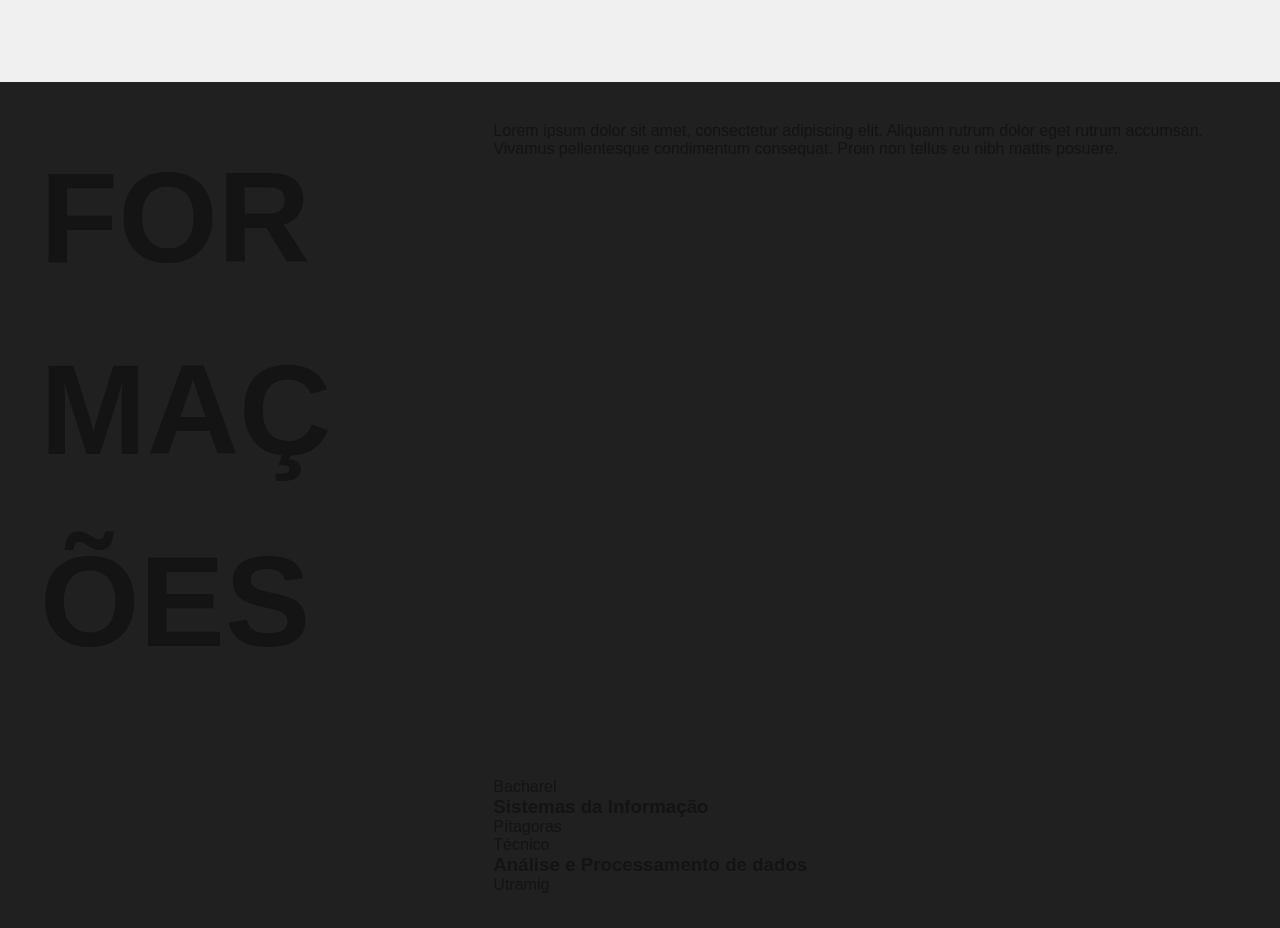
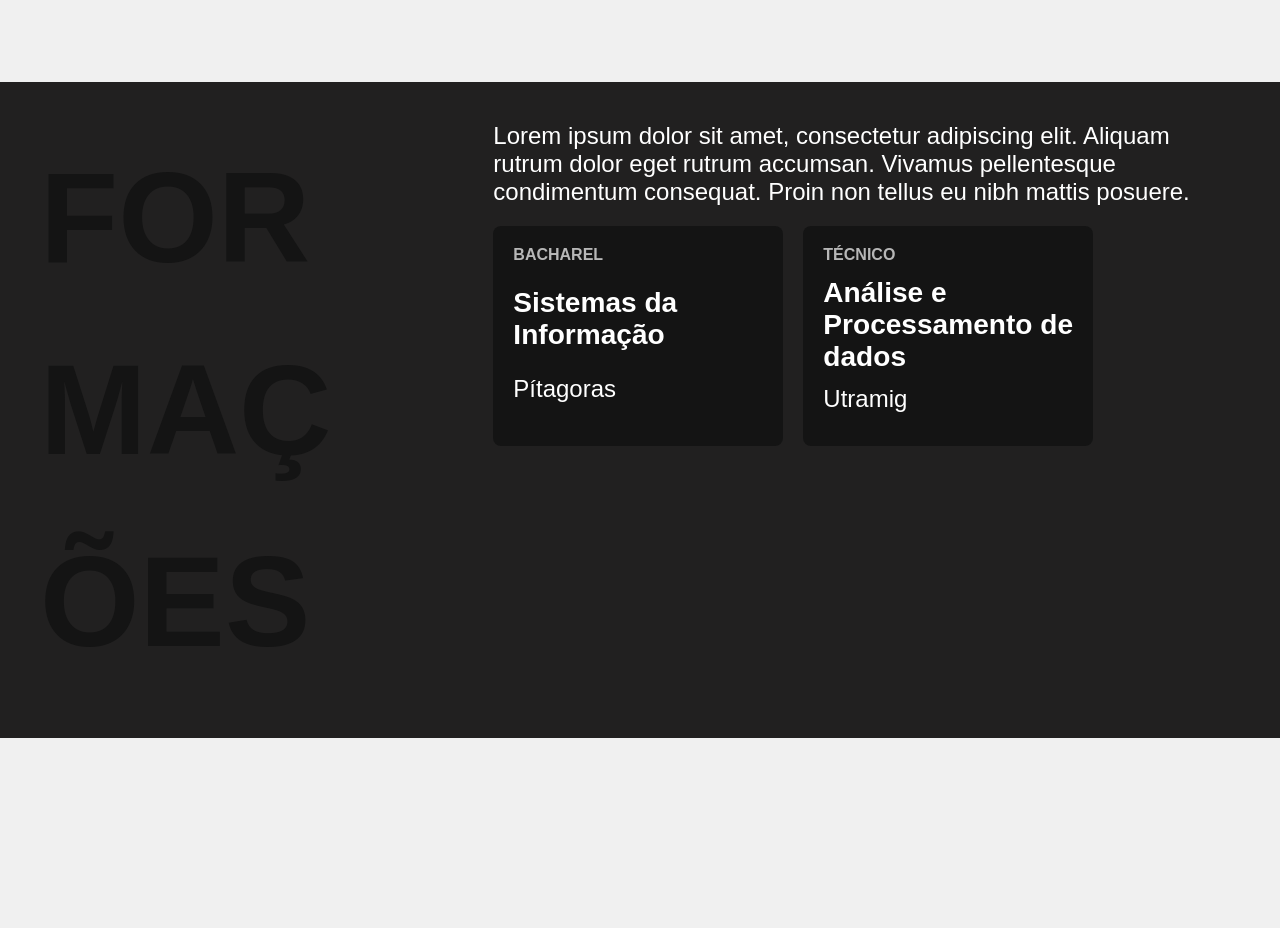
Before and after one commit to Rafes96/portifolio-rafael, a plain HTML site: page index.html in a window 1280 px wide. Shown: the part 1100-2028 px from the top of the page. After the commit the page ends 1838 px from the top, so only its background shows below. Drawn offline with Linux system fonts and the light colour scheme.

Commit message:
ajustando formações novamente

```diff
--- a/css/formacoes.css
+++ b/css/formacoes.css
@@ -13,5 +13,29 @@
 
 
 .formacoes-item{
-    grid-column: 2;
+ display: flex;
+ gap: 20px;
 }
+
+.formacoes-item-container{
+    color: white;
+    font-size: 1.5rem;
+}
+
+
+.formacoes-item li{
+    display: grid;
+    background-color: #141414;
+    margin-top: 20px;
+    padding: 20px;
+    border-radius: 8px;
+    width: 250px;
+    height: 180px;
+}
+
+.item-modalidade{
+    font-size: 1rem;
+    text-transform: uppercase;
+    font-weight: bold;
+    color: #b7b7b7;
+}
--- a/index.html
+++ b/index.html
@@ -76,24 +76,24 @@
     <section class="formacoes" id="formacoes">
         <div class="formacoes-container">
             <h2 class="subtitulo">Formações</h2>
-            <div>
+            <div class="formacoes-item-container">
                 <p>Lorem ipsum dolor sit amet, consectetur adipiscing elit.
                     Aliquam rutrum dolor eget rutrum accumsan.
                     Vivamus pellentesque condimentum consequat. Proin non tellus eu nibh mattis posuere.</p>
-            </div>
                 <ul class="formacoes-item">
                     <li>
-                    <span>Bacharel</span>
-                    <h3>Sistemas da Informação</h3>
-                    <p>Pítagoras</p>
+                        <span class="item-modalidade">Bacharel</span>
+                        <h3 class="item-curso">Sistemas da Informação</h3>
+                        <p class="item-instituicao">Pítagoras</p>
                     </li>
 
                     <li>
-                    <span>Técnico</span>
-                    <h3>Análise e Processamento de dados</h3>
-                    <p>Utramig</p>
+                        <span class="item-modalidade">Técnico</span>
+                        <h3 class="item-curso">Análise e Processamento de dados</h3>
+                        <p class="item-instituicao">Utramig</p>
                     </li>
                 </ul>
+            </div>
 
         </div>
     </section>
```
Lines whose indentation alone changed are shown as unchanged.
